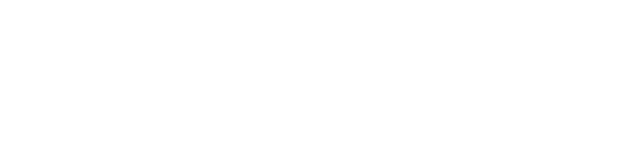
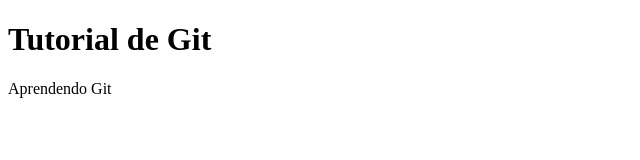
Before and after one commit to lucasgamadev/tutorial_git, a plain HTML site: page index.html in a window 1280 px wide. Shown: the whole page, without its empty margins (0-640 px from the left). Drawn offline with Linux system fonts and the light colour scheme.

Commit message:
Criação de título e parágrafo

```diff
--- a/index.html
+++ b/index.html
@@ -6,6 +6,7 @@
     <title>Tutorial de Git</title>
 </head>
 <body>
-
+    <h1>Tutorial de Git</h1>
+    <p> Aprendendo Git</p>
 </body>
 </html>
```
